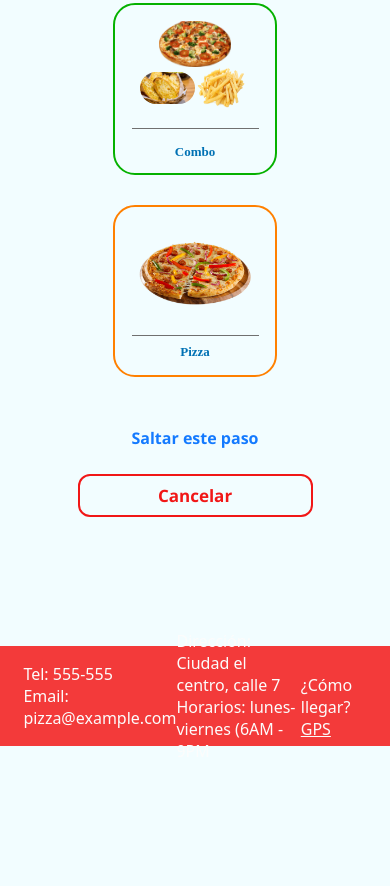
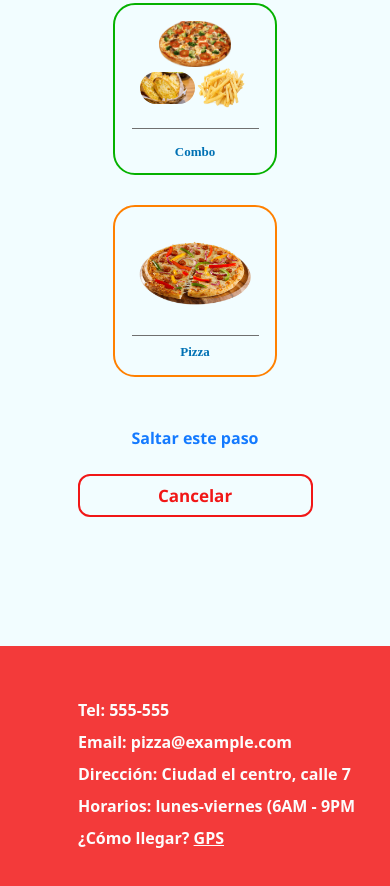
Before and after one commit to Benjaminmq2013/pizza_store, a website: page pages/buy.html in a window 390 px wide. Shown: the part 446-1332 px from the top of the page. Before the commit the page ends 1208 px from the top, so only its background shows below. Drawn offline with Linux system fonts and the light colour scheme; a web font is replaced by a local one.

Commit message:
Footer responsive design

```diff
--- a/pages/buying_responsive.css
+++ b/pages/buying_responsive.css
@@ -541,7 +541,17 @@
     .success_container{
         margin-bottom: 100px;
     }
-
+    .footer{
+        height: 258px;
+        flex-direction: column;
+        align-items:start;
+        font-weight: 600;
+        justify-content: center;
+        padding: 0 0 0 22%;
+    }
+    .footer_items a{
+        margin-top: 10px;
+    }
 }
 
 @media screen and (max-width: 600px){
@@ -636,7 +646,11 @@
         margin-top: 49px;
     }
 }
-
+@media screen and (max-width: 480px){
+    .footer{
+        padding: 0 0 0 20%;
+    }
+}
 @media screen and (max-width: 500px){
     .resumen_wrapper {
         padding: 0 4%;
@@ -707,4 +721,7 @@
         height: 37px;
         font-size: 14px;
     }
+    .footer{
+        padding: 0px 0 0 11%;
+    }
 }
```
